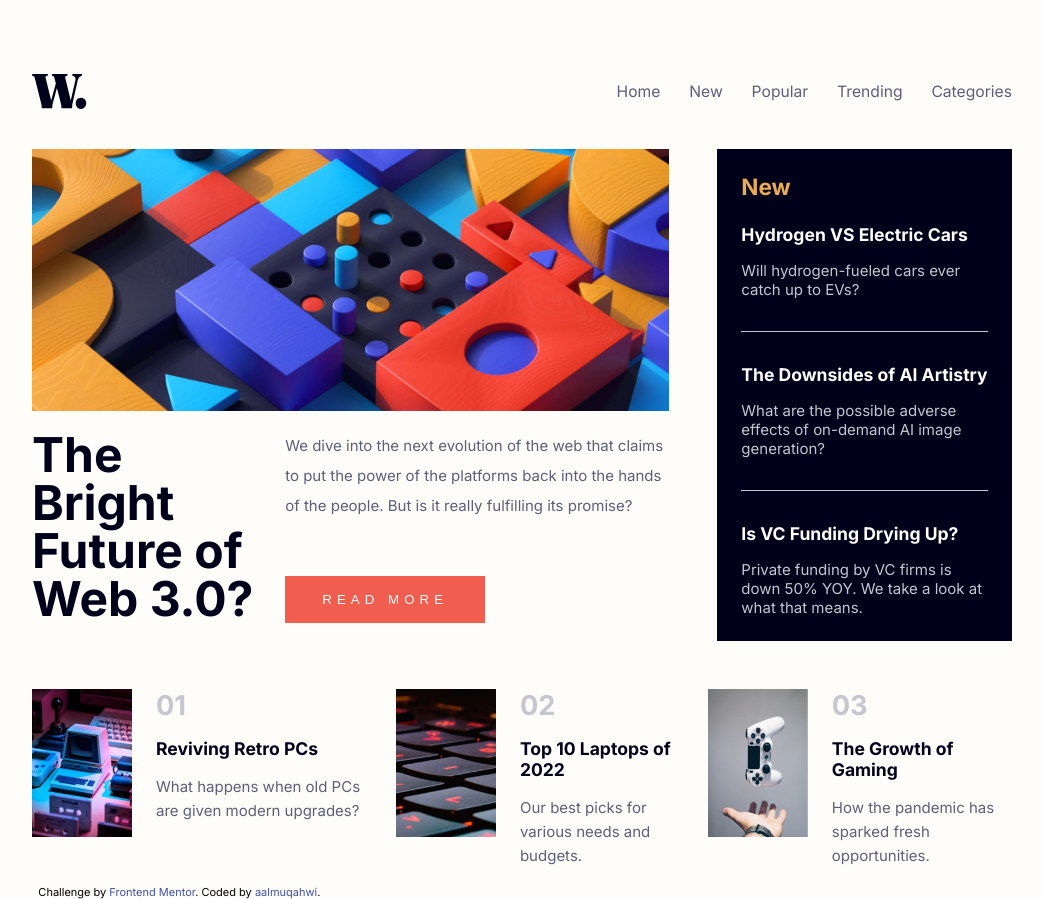
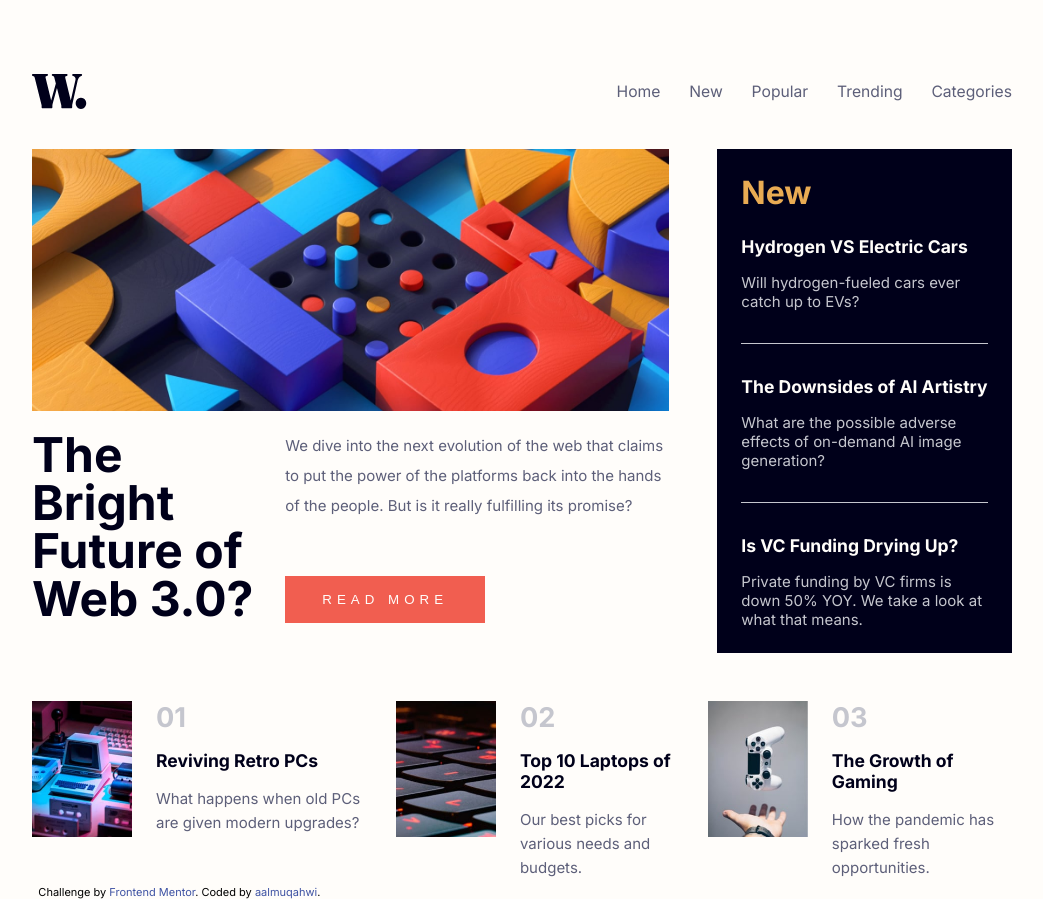
Before and after one commit to aalmuqahwi/frontend-mentor-news-homepage, a website: page index.html in a window 1280 px wide. Shown: the whole page, without its empty margins (118-1161 px from the left). Drawn offline with Linux system fonts and the light colour scheme; files whose address does not match are found by name.

Commit message:
changed the font size for the new-list section title

```diff
--- a/css/styles.css
+++ b/css/styles.css
@@ -170,6 +170,7 @@ body div.backdrop.show {
 }
 .container main .new-list h2 {
   color: hsl(35deg, 77%, 62%);
+  font-size: 2rem;
 }
 .container main .new-list .blogs {
   display: flex;
--- a/sass/index.scss
+++ b/sass/index.scss
@@ -207,6 +207,7 @@ body {
 
       h2 {
         color: $soft-orange;
+        font-size: 2rem;
       }
 
       .blogs {
```
